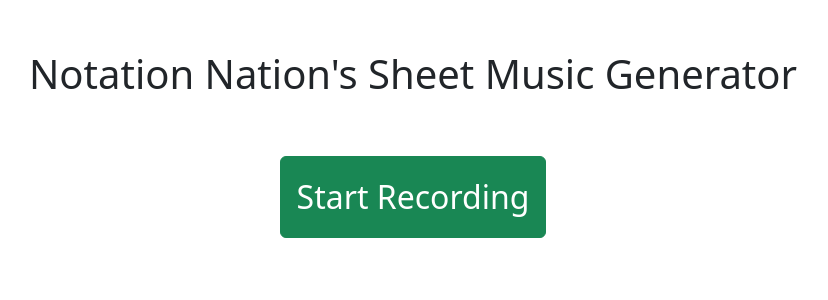
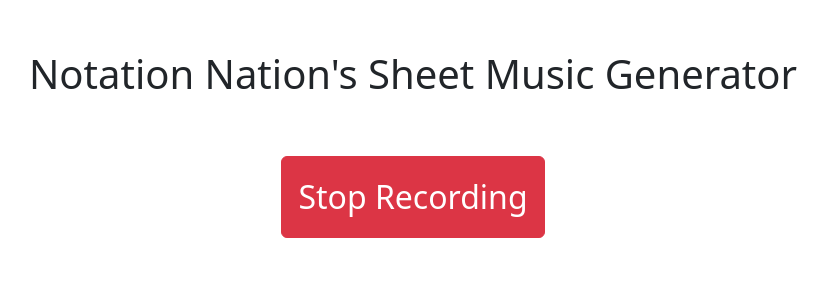
Before and after one commit to hlhughes/notation-app, a Flask app: template flask-app/templates/index.html in a window 1280 px wide. Shown: the top 300 px of the page, without its empty margins (227-1055 px from the left). Run offline with Flask 3, Linux system fonts and the light colour scheme; the template is opened without the code that fills it, so the values that code supplies are empty.

Commit message:
Recording UI toggling, still need to stop threads

```diff
--- a/flask-app/app.py
+++ b/flask-app/app.py
@@ -28,6 +28,9 @@ def home():
             return render_template("index.html", model_loaded=model_loaded, recording=recording)
         else:
             if not recording:
+
+                #Start the multithread stuff here
+
                 realTime.reset()
 
                 p1 = Thread(target=record_lib.record_loop)
@@ -42,6 +45,7 @@ def home():
                 #p2.join()
                 #print("processes done")
             else:
+                #Somehow stop them
                 print("Stop threads somehow")
 
             recording = not recording
--- a/flask-app/static/style.css
+++ b/flask-app/static/style.css
@@ -9,7 +9,7 @@
     margin:auto;
 }
 
-#start_btn, #record_btn {
+#start_btn, #start_record_btn, #stop_record_btn {
     font-size:2em;
     padding:0.5em;
 }
--- a/flask-app/templates/index.html
+++ b/flask-app/templates/index.html
@@ -24,11 +24,25 @@
     </div>
 
     {% else %}
+
     <div class="buttons">
+      {% if recording == false %}
+
       <form method="post">
-        <input type="submit" value="Start Recording" id="record_btn" class="btn btn-success">
+        <input type="submit" value="Start Recording" id="start_record_btn" class="btn btn-success">
       </form>
+
+      {% else %}
+
+      <form method="post">
+        <input type="submit" value="Stop Recording" id="stop_record_btn" class="btn btn-danger">
+      </form>
+
+      {% endif %}
+
     </div>
+
+
     <div id="abcContent"></div>
     <div id="paper"></div>
     {% endif %}
```
Also changed, not shown: 5 other files.
